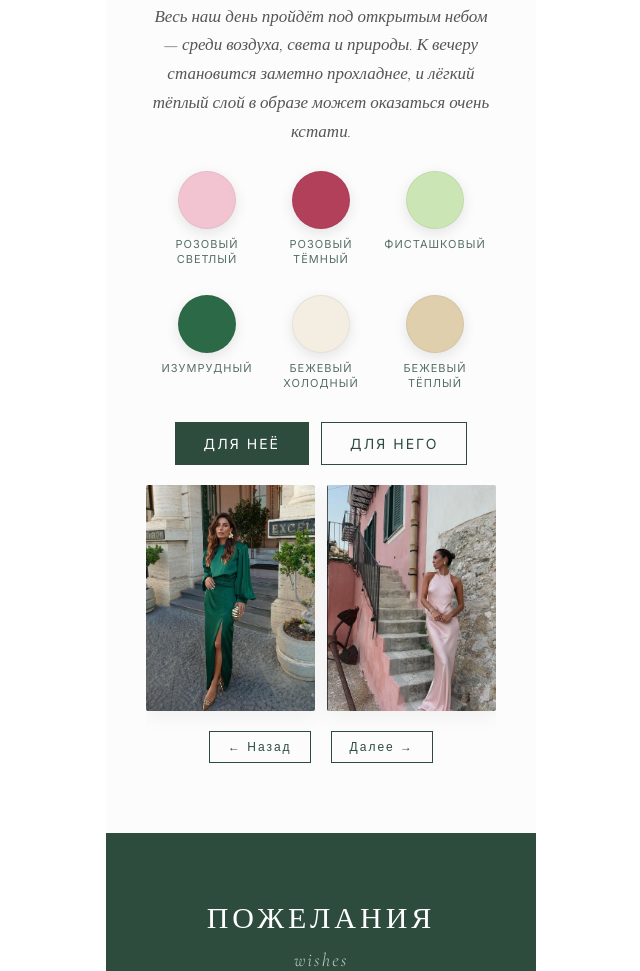
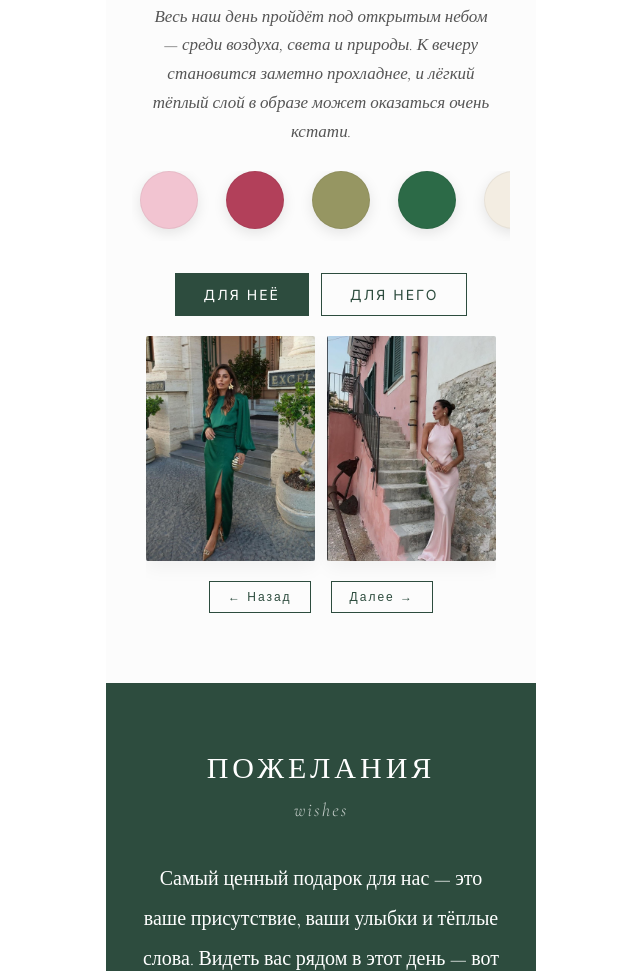
Before and after one commit to wedding-love/artem-anastasiya, a plain HTML site: page index.html in a window 1280 px wide. Shown: the part 4969-5940 px from the top of the page, without its empty margins (319-959 px from the left). Drawn offline with nearby package versions, Linux system fonts and the light colour scheme.

Commit message:
Update index.html

```diff
--- a/index.html
+++ b/index.html
@@ -404,7 +404,7 @@
             padding-bottom: 14px;
         }
 
-        /* ДРЕСС-КОД — палитра 3+3, аккуратные отступы */
+        /* ДРЕСС-КОД — все цвета на одной строке (горизонтальный скролл при необходимости) */
         .dresscode-intro {
             font-family: 'Cormorant Garamond', serif;
             font-weight: 300;
@@ -418,20 +418,22 @@
             margin-right: auto;
         }
 
-        /* контейнер для двух строк по 3 элемента */
-        .palette-wrapper {
-            max-width: 380px;
+        /* контейнер для всех цветов в одну строку с прокруткой при необходимости */
+        .palette-scroll {
+            width: 100%;
+            overflow-x: auto;
+            overflow-y: hidden;
+            -webkit-overflow-scrolling: touch;
             margin: 24px auto 32px auto;
+            padding-bottom: 12px;
         }
-        .palette-row {
+        .palette-row-single {
             display: flex;
             justify-content: center;
-            gap: 24px;
-            margin-bottom: 28px;
+            gap: 28px;
             flex-wrap: nowrap;
-        }
-        .palette-row:last-child {
-            margin-bottom: 0;
+            min-width: min-content;
+            padding: 0 8px;
         }
         .color-dot {
             display: flex;
@@ -443,7 +445,7 @@
             font-weight: 400;
             color: #2d4c3e;
             letter-spacing: 0.5px;
-            width: 90px;
+            flex-shrink: 0;
         }
         .dot-circle {
             width: 58px;
@@ -455,15 +457,6 @@
         }
         .dot-circle:hover {
             transform: scale(1.05);
-        }
-        .dot-label {
-            text-transform: uppercase;
-            font-size: 11px;
-            letter-spacing: 1px;
-            opacity: 0.8;
-            text-align: center;
-            line-height: 1.35;
-            font-weight: 400;
         }
 
         .tabs-nav { display: flex; justify-content: center; gap: 12px; margin-bottom: 20px; }
@@ -586,10 +579,9 @@
         }
 
         @media (max-width: 480px) {
-            .palette-row { gap: 12px; }
-            .color-dot { width: 70px; }
-            .dot-circle { width: 48px; height: 48px; }
-            .dot-label { font-size: 9px; letter-spacing: 0.5px; }
+            .palette-row-single { gap: 16px; }
+            .color-dot { width: auto; }
+            .dot-circle { width: 52px; height: 52px; }
         }
         @media (max-width: 420px) {
             section { padding: 48px 20px; }
@@ -734,7 +726,7 @@
         </div>
     </section>
 
-    <!-- ДРЕСС-КОД: 2 строки по 3 цвета, чёткие подписи -->
+    <!-- ДРЕСС-КОД: все цвета на одной строке, без текстовых подписей, обновлённые оттенки -->
     <section class="reveal" style="background: #fcfcfc;">
         <h2 class="serif-title">Дресс-код</h2>
         <p class="serif-subtitle">dress-code</p>
@@ -745,33 +737,26 @@
             Весь наш день пройдёт под открытым небом — среди воздуха, света и природы. К вечеру становится заметно прохладнее, и лёгкий тёплый слой в образе может оказаться очень кстати.
         </p>
 
-        <div class="palette-wrapper">
-            <div class="palette-row">
+        <!-- Все цвета на одной строке (горизонтальный скролл при необходимости), подписи убраны -->
+        <div class="palette-scroll">
+            <div class="palette-row-single">
                 <div class="color-dot">
                     <div class="dot-circle" style="background: #F2C4D1;"></div>
-                    <span class="dot-label">розовый<br>светлый</span>
                 </div>
                 <div class="color-dot">
                     <div class="dot-circle" style="background: #B2405A;"></div>
-                    <span class="dot-label">розовый<br>тёмный</span>
                 </div>
                 <div class="color-dot">
-                    <div class="dot-circle" style="background: #CBE5B4;"></div>
-                    <span class="dot-label">фисташковый</span>
+                    <div class="dot-circle" style="background: #969662;"></div>
                 </div>
-            </div>
-            <div class="palette-row">
                 <div class="color-dot">
                     <div class="dot-circle" style="background: #2C6A47;"></div>
-                    <span class="dot-label">изумрудный</span>
                 </div>
                 <div class="color-dot">
                     <div class="dot-circle" style="background: #F3EDE2;"></div>
-                    <span class="dot-label">бежевый<br>холодный</span>
                 </div>
                 <div class="color-dot">
-                    <div class="dot-circle" style="background: #DFCFAC;"></div>
-                    <span class="dot-label">бежевый<br>тёплый</span>
+                    <div class="dot-circle" style="background: #bfb196;"></div>
                 </div>
             </div>
         </div>
```
